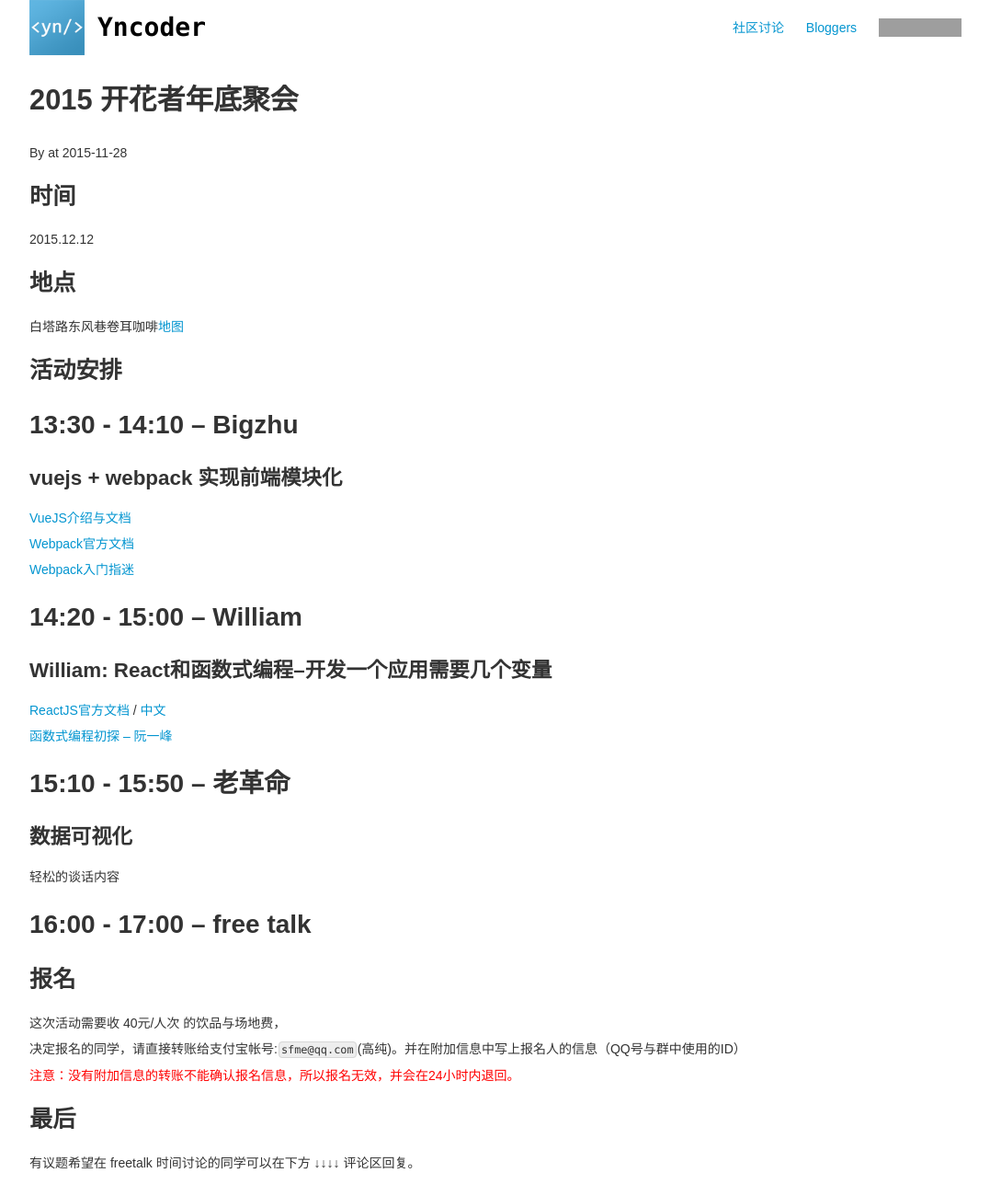
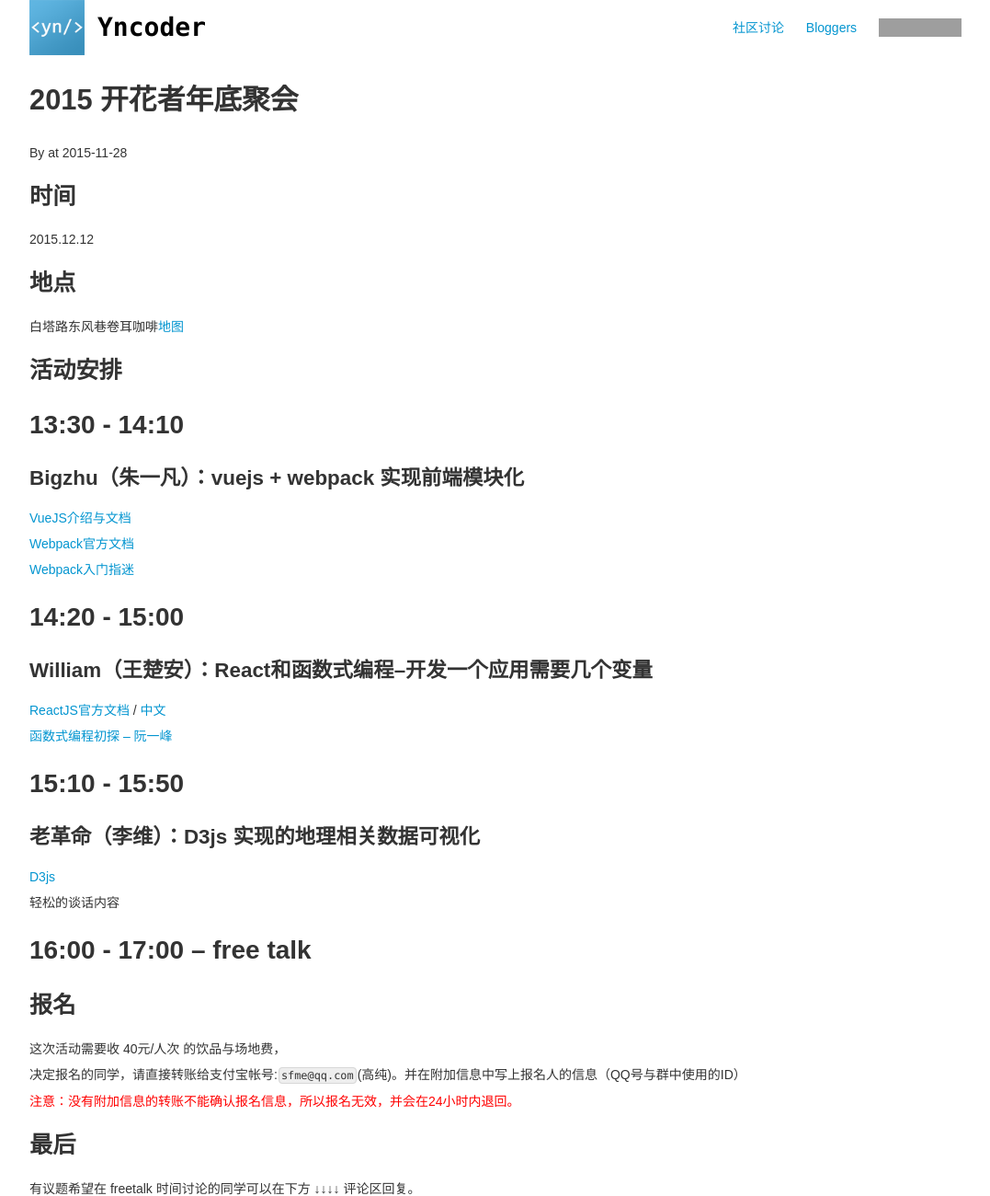
Before and after one commit to yncoder/yncoder.github.io, a Jekyll site: the page built from _posts/2015-11-28-2015-year-end-party.md, in a window 1280 px wide. Shown: the whole page at 92% size, without its empty margins (96-1173 px from the left). Built offline with Jekyll 4.4.1, drawn with Linux system fonts in a browser that asks for light colours; nearby versions of some CDN libraries; comment, search, counter and statistics services are not loaded; before the commit the page ends 1272 px from its top, so only the background shows below that; grey boxes are pictures that could not be loaded.

Commit message:
Update topic title.

```diff
--- a/_posts/2015-11-28-2015-year-end-party.md
+++ b/_posts/2015-11-28-2015-year-end-party.md
@@ -15,9 +15,9 @@ title: 2015 开花者年底聚会
 
 ### 活动安排
 
-## 13:30 - 14:10 -- Bigzhu
+## 13:30 - 14:10
 
-#### vuejs + webpack 实现前端模块化
+#### Bigzhu（朱一凡）：vuejs + webpack 实现前端模块化
 
 [VueJS介绍与文档](http://cn.vuejs.org/)
 
@@ -25,18 +25,20 @@ title: 2015 开花者年底聚会
 
 [Webpack入门指迷](http://segmentfault.com/a/1190000002551952)
 
-## 14:20 - 15:00 -- William
+## 14:20 - 15:00
 
-#### William: React和函数式编程--开发一个应用需要几个变量
+#### William（王楚安）：React和函数式编程--开发一个应用需要几个变量
 
 [ReactJS官方文档](https://facebook.github.io/react/docs/getting-started.html)
 / [中文](http://reactjs.cn/react/docs/getting-started.html)
 
 [函数式编程初探 -- 阮一峰](http://www.ruanyifeng.com/blog/2012/04/functional_programming.html)
 
-## 15:10 - 15:50 -- 老革命
+## 15:10 - 15:50
 
-#### 数据可视化
+#### 老革命（李维）：D3js 实现的地理相关数据可视化 ####
+
+[D3js](http://d3js.org/)
 
 轻松的谈话内容
 
```
